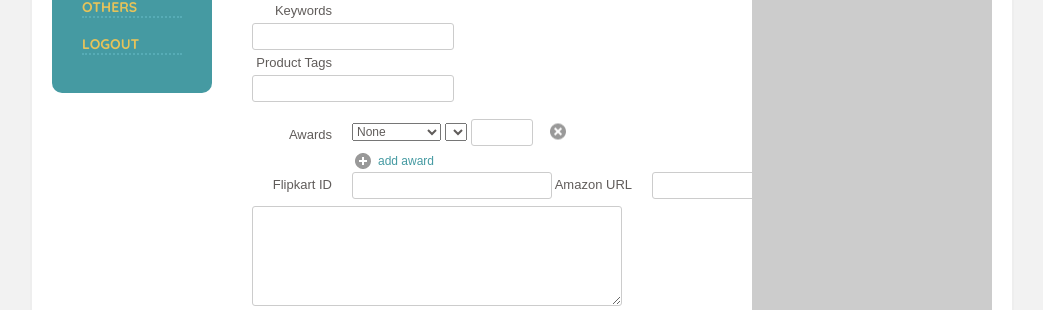
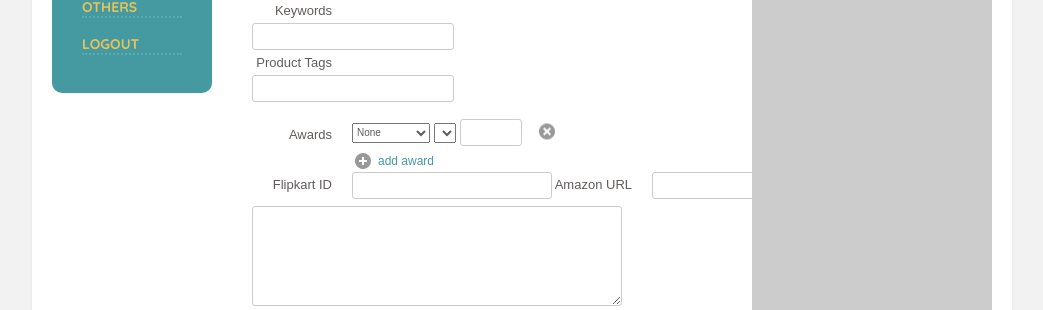
Before and after one commit to rahul-sekhar/story-rev, a Rails app: page /admin/products/new in a window 1280 px wide. Shown: the part 410-720 px from the top of the page, without its empty margins (118-1161 px from the left). Run offline with Rails 7, Linux system fonts and the light colour scheme; the visitor is signed in with stand-in values (Sample User, id 1); tables that the repository leaves empty hold one stand-in row (values such as "Sample post"); lists and menus that the app fills with data are empty; style sheets or scripts are compiled from the project's sources; parts of the project's set-up code (start-up, migrations or seed data) failed here and were passed over; some libraries are stand-ins or nearby versions.

Commit message:
Select box font size changed

```diff
--- a/app/assets/stylesheets/admin/products.css.scss
+++ b/app/assets/stylesheets/admin/products.css.scss
@@ -164,6 +164,11 @@
             width: e(50px, $input-font-size);
         }
 
+        select {
+            font-size: e(10px);
+            height: e(20px, 10px);
+        }
+
         .award-fields {
             float:left;
             clear:left;
```
